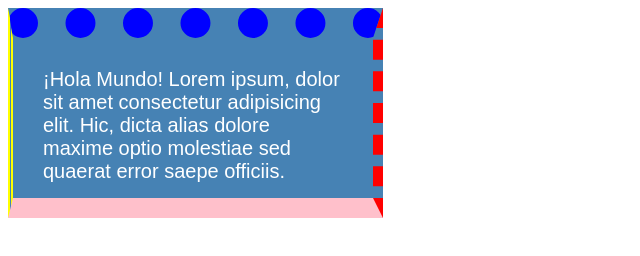
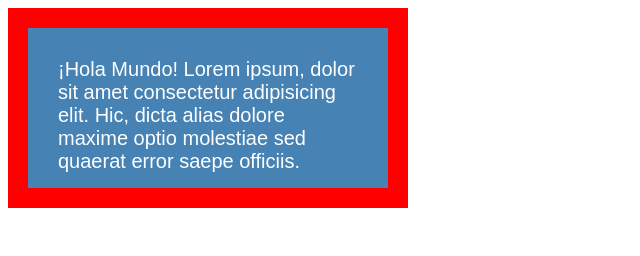
Before and after one commit to fabianbm15/curso-css, a plain HTML site: page 03-box model/index.html in a window 1280 px wide. Shown: the whole page, without its empty margins (0-640 px from the left). Drawn offline with Linux system fonts and the light colour scheme.

Commit message:
shorthand border

```diff
--- a/03-box model/style.css
+++ b/03-box model/style.css
@@ -82,4 +82,7 @@
   border-width: dotted dashed;
   border-width: dotted dashed solid;
   border-width: dotted dashed solid double;
+
+  /* shorthand border */
+  border: solid red 20px;
 }
```
